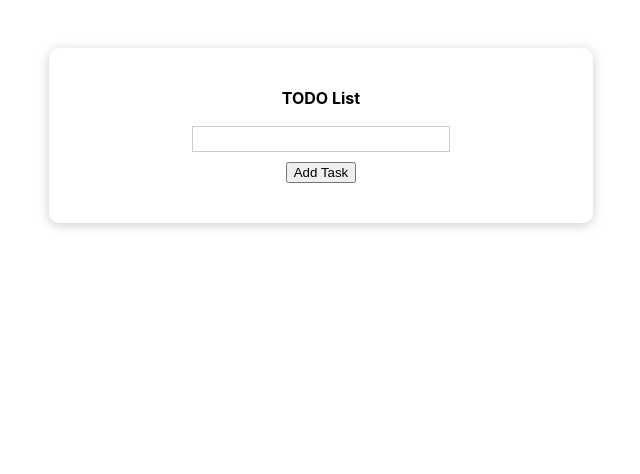
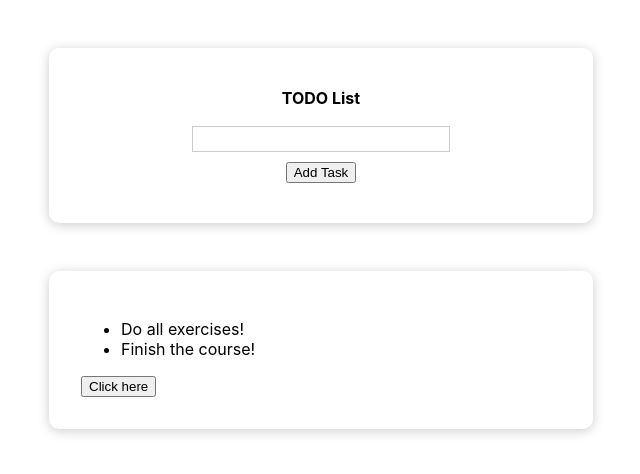
Before and after one commit to Sh0tlan/TodoListApp, a React (Create React App) app: page / in a window 1280 px wide. Shown: the top 474 px of the page, without its empty margins (319-959 px from the left). Built offline with nearby package versions, Linux system fonts and the light colour scheme.

Commit message:
add TodoList

```diff
--- a/src/App.js
+++ b/src/App.js
@@ -1,6 +1,7 @@
 import "./App.css";
 import TodoForm from "./components/TodoForm";
 import { useState } from "react";
+import TodoList from "./components/TodoList";
 
 function App() {
   const [data, setData] = useState([
@@ -16,9 +17,14 @@ function App() {
     });
   };
   return (
-    <section id="task-form">
-      <TodoForm onAddTask={addTaskHandler}></TodoForm>
-    </section>
+    <>
+      <section id="task-form">
+        <TodoForm onAddTask={addTaskHandler}></TodoForm>
+      </section>
+      <section id="task-form">
+        <TodoList tasks={data} />
+      </section>
+    </>
   );
 }
 
--- /dev/null
+++ b/src/components/TodoList.js
@@ -0,0 +1,14 @@
+import React from "react";
+
+function TodoList({ tasks }) {
+  const getTaskList = tasks.map((task) => <li key={task.id}>{task.text}</li>);
+  console.log(tasks);
+  return (
+    <div>
+      <ul> {getTaskList}</ul>
+      <button>Click here</button>
+    </div>
+  );
+}
+
+export default TodoList;
```
